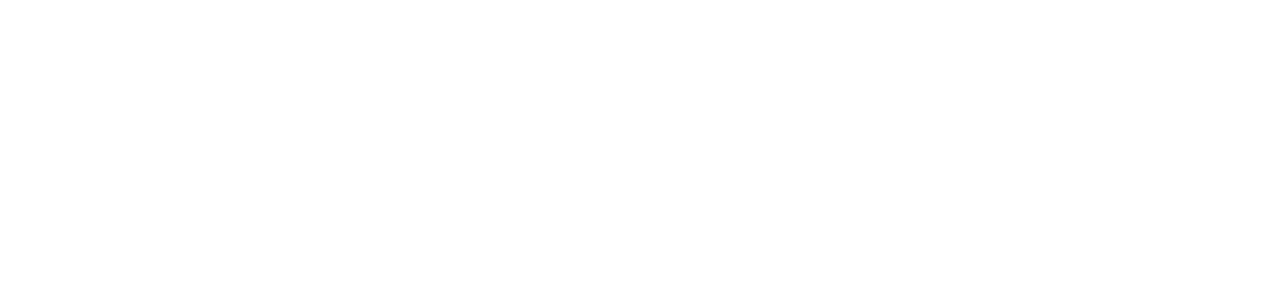
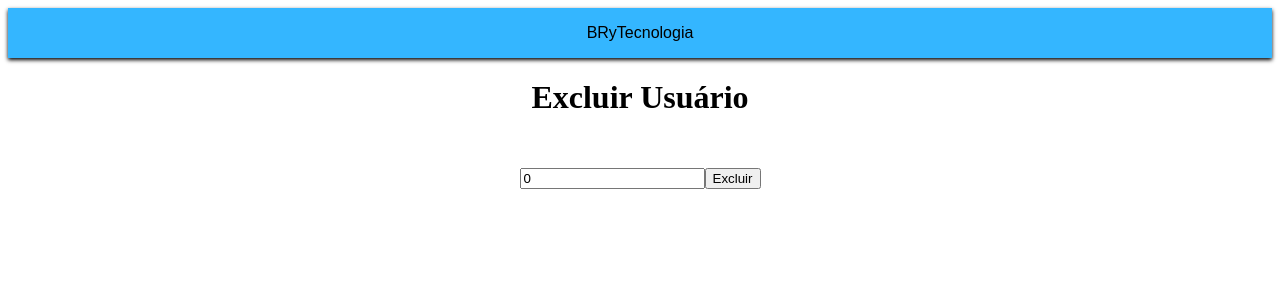
Before and after one commit to SandroS22/desafio-bry, an Angular app in the folder frontend-bry/: page /delete-user in a window 1280 px wide. Before the commit this address led to /. Shown: the top 300 px of the page. Built offline with nearby package versions, Linux system fonts and the light colour scheme.

Commit message:
feat: add delete user

```diff
--- a/frontend-bry/src/app/app.routes.ts
+++ b/frontend-bry/src/app/app.routes.ts
@@ -2,6 +2,7 @@
 import { HomeComponent } from './components/home/home.component';
 import { CreateUserComponent } from './pages/create-user/create-user.component';
 import { ListUsersComponent } from './pages/list-users/list-users.component';
+import { DeleteUserComponent } from './pages/delete-user/delete-user.component';
 
 export const routes: Routes = [
     {
@@ -13,6 +14,10 @@
         component: CreateUserComponent,
       },
       {
+        path: "delete-user",
+        component: DeleteUserComponent,
+      },
+      {
         path: "users",
         component: ListUsersComponent,
       },
--- /dev/null
+++ b/frontend-bry/src/app/pages/delete-user/delete-user.component.css
@@ -0,0 +1,19 @@
+.entrada{
+    display: flex;
+    justify-content: center;
+    align-items: center;
+    padding: 30px;
+}
+
+.app-delete-user{
+    display: flex;
+    align-items: center;
+    justify-content: center;
+    flex-direction: column;
+}
+
+.message{
+    margin-top: 15px;
+    font-size: 24px;
+    background-color: gainsboro;
+}
--- /dev/null
+++ b/frontend-bry/src/app/pages/delete-user/delete-user.component.html
@@ -0,0 +1,11 @@
+<app-header></app-header>
+<div class="app-delete-user">
+    <div *ngIf="message" class="message">
+        {{ message }}
+      </div>
+    <h1>Excluir Usuário</h1>
+    <div class="entrada">
+        <input [(ngModel)]="id" placeholder="Insira o ID do usuário">
+    <button (click)="deleteUser()">Excluir</button>
+</div>
+</div>
--- /dev/null
+++ b/frontend-bry/src/app/pages/delete-user/delete-user.component.ts
@@ -0,0 +1,39 @@
+import { Component } from '@angular/core';
+import { HeaderComponent } from "../../components/header/header.component";
+import { FormsModule } from '@angular/forms';
+import { UsersService } from '../../services/users.service';
+import { catchError, tap } from 'rxjs/operators';
+import { of } from 'rxjs';
+import { CommonModule } from '@angular/common';
+
+@Component({
+    selector: 'app-delete-user',
+    standalone: true,
+    templateUrl: './delete-user.component.html',
+    styleUrl: './delete-user.component.css',
+    imports: [HeaderComponent, FormsModule, CommonModule]
+})
+export class DeleteUserComponent {
+
+    constructor(private userService: UsersService){}
+
+    id: number = 0;
+
+    message: string = ''
+
+    deleteUser(){
+        this.userService.deleterUser(this.id).pipe(
+            tap(response => {
+              this.message = 'Usuário excluído com sucesso.';
+            }),
+            catchError(error => {
+              if (error.status === 404) {
+                this.message = 'Usuário não encontrado.';
+              } else {
+                this.message = 'Um erro ocorreu! Tente novamente.';
+              }
+              return of(null); // Return a safe value to keep the observable chain alive
+            })
+          ).subscribe();
+        }
+}
```
Also changed, not shown: 1 other file (tests, documents, lock files or other folders).
